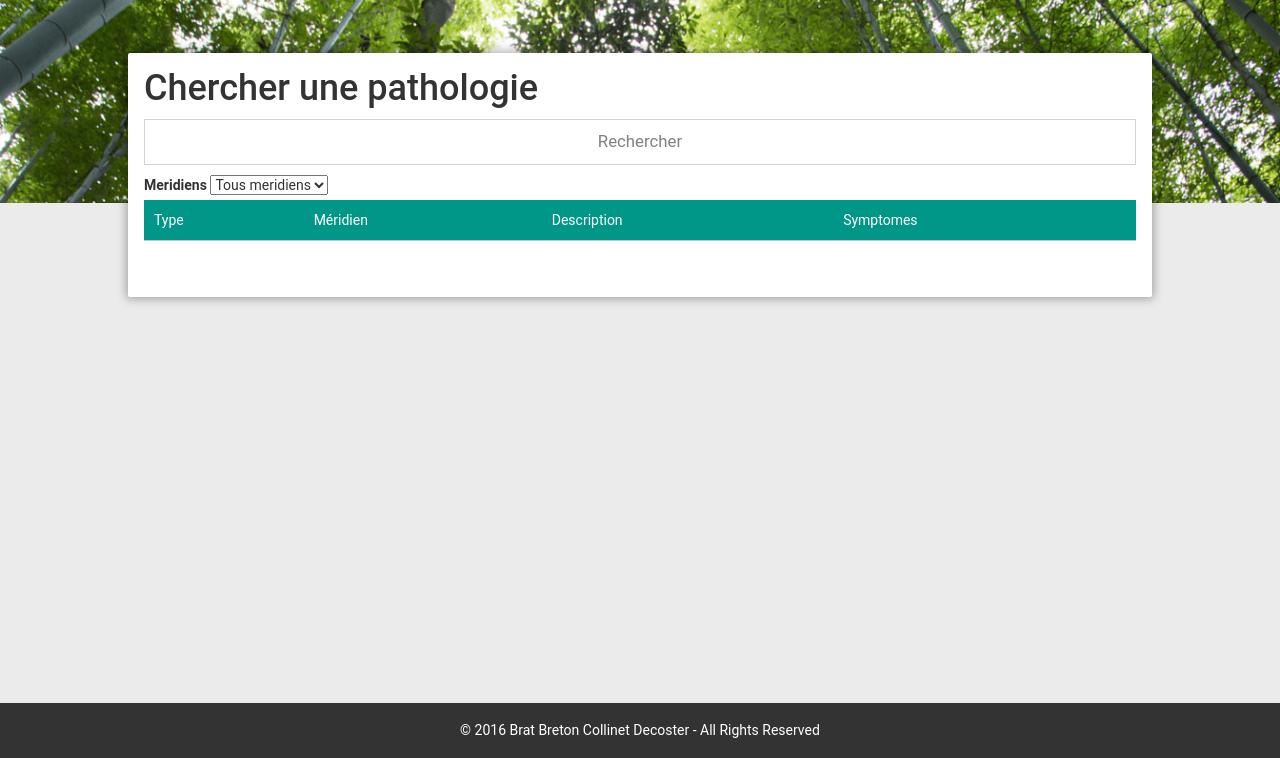
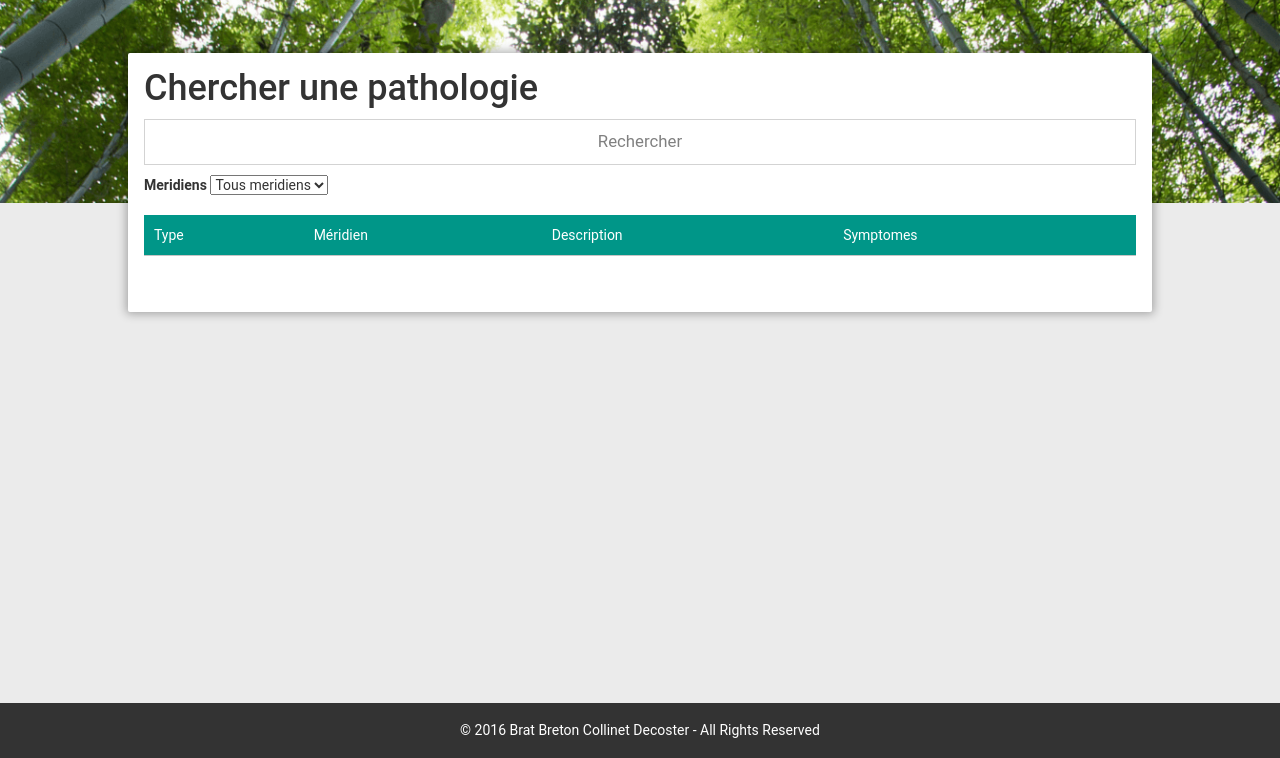
Before and after one commit to apucuncture69/acupuncture69, a PHP site: page /pathologies in a window 1280 px wide. Shown: the part 147-905 px from the top of the page. Run offline with PHP 8.4, Linux system fonts and the light colour scheme; data that the repository does not hold is empty.

Commit message:
Update acu_pathologies.css

```diff
--- a/public/style/acu_pathologies.css
+++ b/public/style/acu_pathologies.css
@@ -22,6 +22,10 @@
   font-size: 120%;
   color: grey;
   padding: 10px;
+}
+
+#pathologies_filter{
+  margin-bottom: 15px;
 }
 
 #loading{
```
